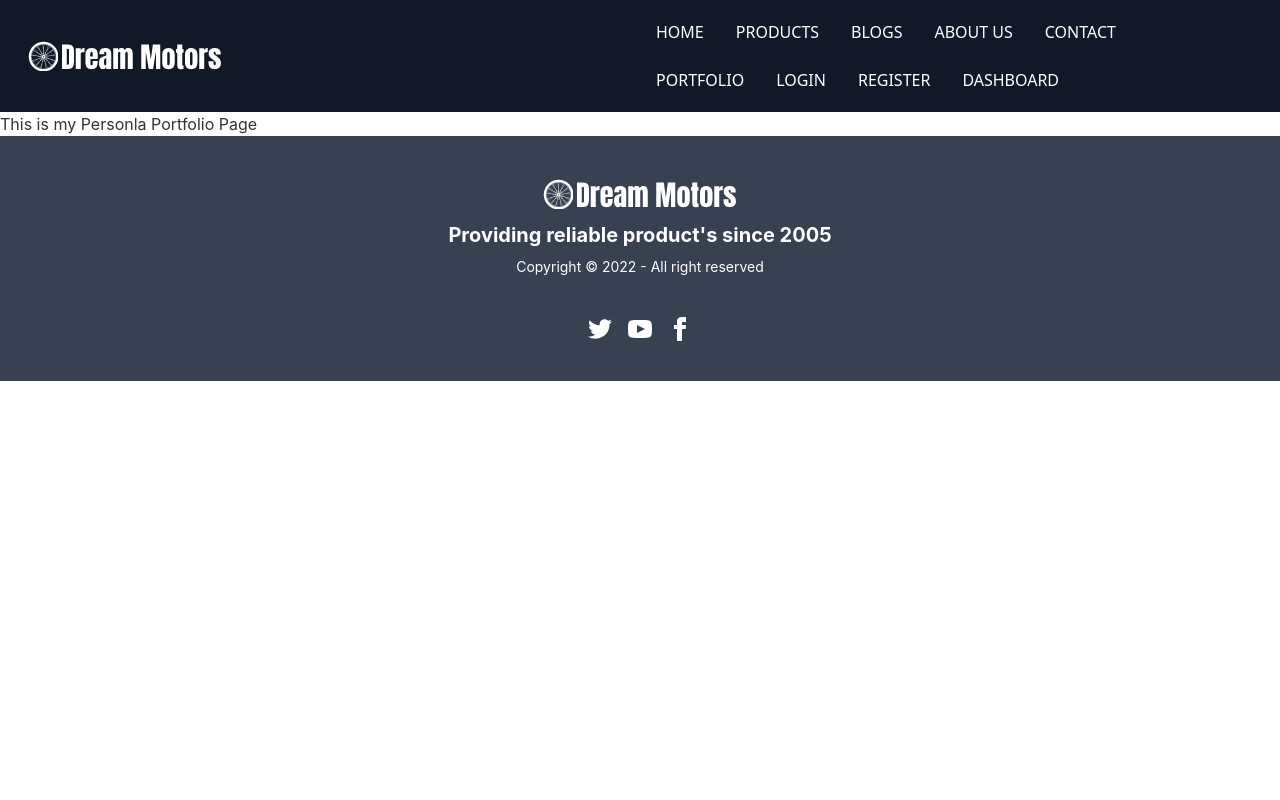
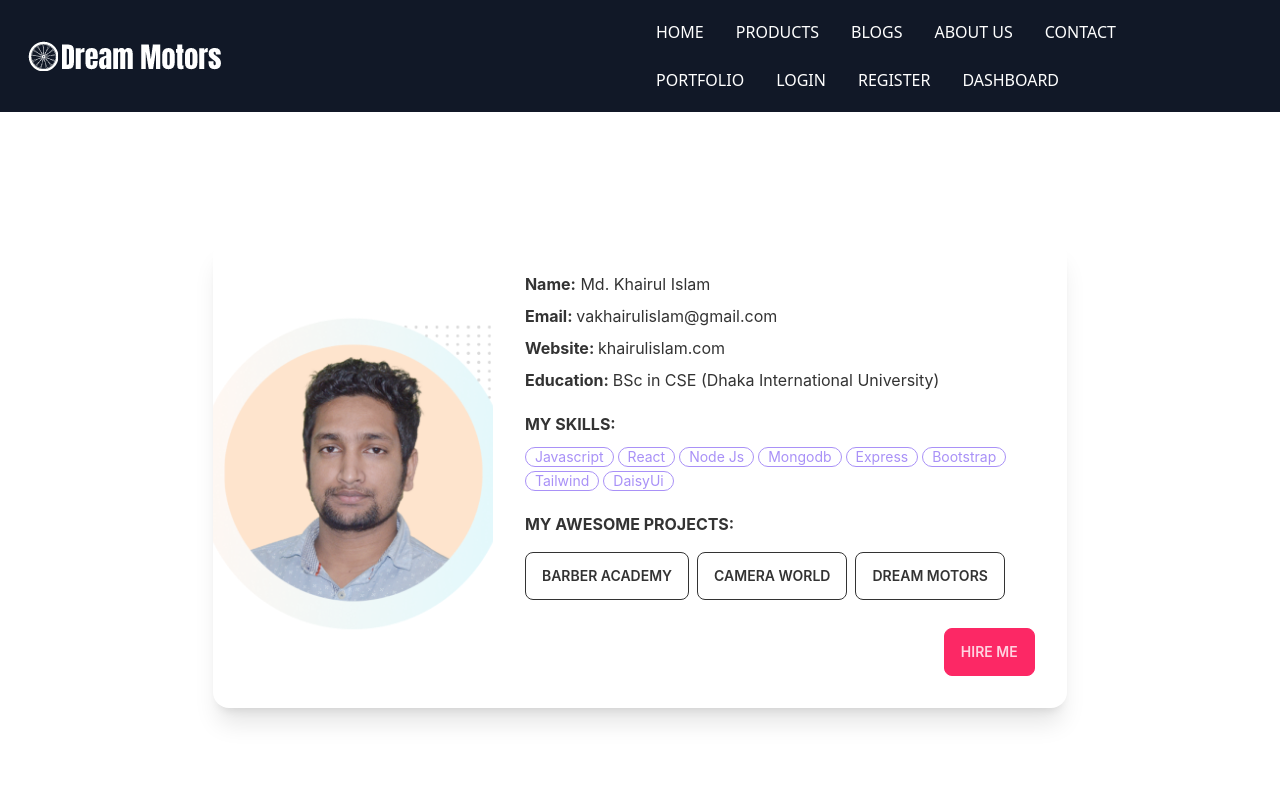
Before and after one commit to prokhairul/dream-motors-client, a React (Create React App) app: page /portfolio in a window 1280 px wide. Shown: the top 800 px of the page. Built offline with nearby package versions, Linux system fonts and the light colour scheme.

Commit message:
Portfolio Added

```diff
--- a/src/Pages/Portfolio/Portfolio.js
+++ b/src/Pages/Portfolio/Portfolio.js
@@ -1,9 +1,44 @@
 import React from 'react';
+import khairul from '../../assets/images/khairul.png'
 
 const Portfolio = () => {
     return (
-        <div>
-            <h2>This is my Personla Portfolio Page</h2>
+        <div className='flex container justify-center my-32'>
+            <div class="card lg:card-side bg-base-100 shadow-xl lg:w-8/12">
+                <figure><img className='w-[350px]' src={khairul} alt="Album" /></figure>
+                <div class="card-body">
+
+
+                    <h2 class=""> <strong>Name:</strong> Md. Khairul Islam</h2>
+                    <h2 class=""> <strong>Email: </strong> vakhairulislam@gmail.com</h2>
+                    <h2 class=""> <strong>Website: </strong> khairulislam.com</h2>
+                    <h2 class=""> <strong>Education: </strong> BSc in CSE (Dhaka International University)</h2>
+
+                    <p className='text-[16px] mt-3 font-bold uppercase'>My Skills: </p>
+                    <span>
+                        <div class="badge badge-primary badge-outline mr-1">Javascript</div>
+                        <div class="badge badge-primary badge-outline mr-1">React</div>
+                        <div class="badge badge-primary badge-outline mr-1">Node Js</div>
+                        <div class="badge badge-primary badge-outline mr-1">Mongodb</div>
+                        <div class="badge badge-primary badge-outline mr-1">Express</div>
+                        <div class="badge badge-primary badge-outline mr-1">Bootstrap</div>
+                        <div class="badge badge-primary badge-outline mr-1">Tailwind</div>
+                        <div class="badge badge-primary badge-outline mr-1">DaisyUi</div>
+                    </span>
+
+                    <p className='text-[16px] mt-3 font-bold uppercase'>My Awesome Projects: </p>
+
+                    <div class="card-actions mt-2">
+                        <a href="https://lifesstylesbarberacademy.com/" target="blank"><button class="btn btn-outline">Barber Academy</button></a>
+                        <a href="https://vakhairul-assignment-9.netlify.app/" target="blank"><button class="btn btn-outline">Camera World</button></a>
+                        <button class="btn btn-outline">Dream Motors</button>
+                    </div>
+
+                    <div class="card-actions mt-5 justify-end">
+                        <a href="https://khairulislam.com/" target="blank"><button class="btn btn-accent">Hire Me</button></a>
+                    </div>
+                </div>
+            </div>
         </div>
     );
 };
```
Also changed, not shown: src/assets/images/khairul.png (added).
